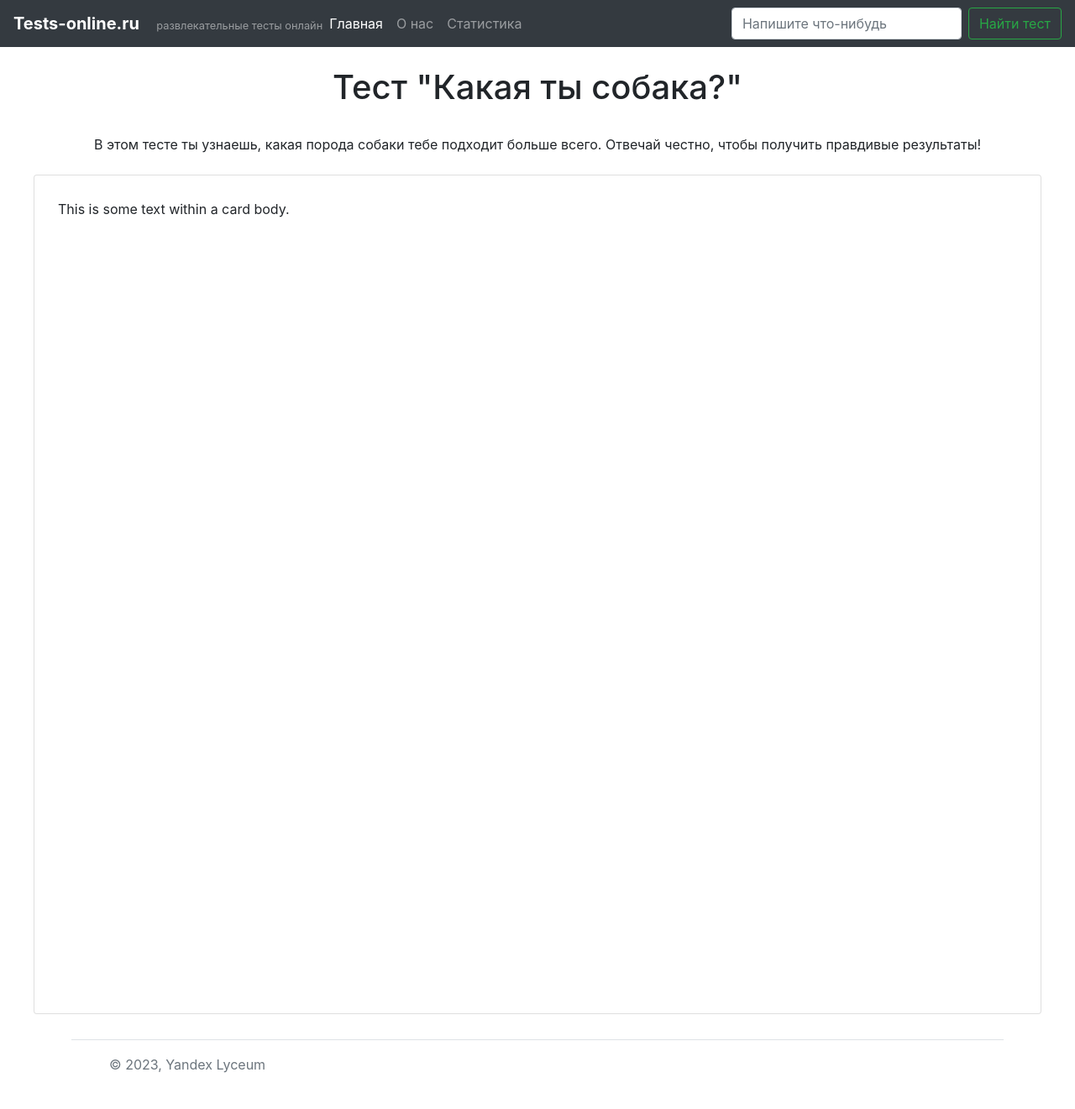
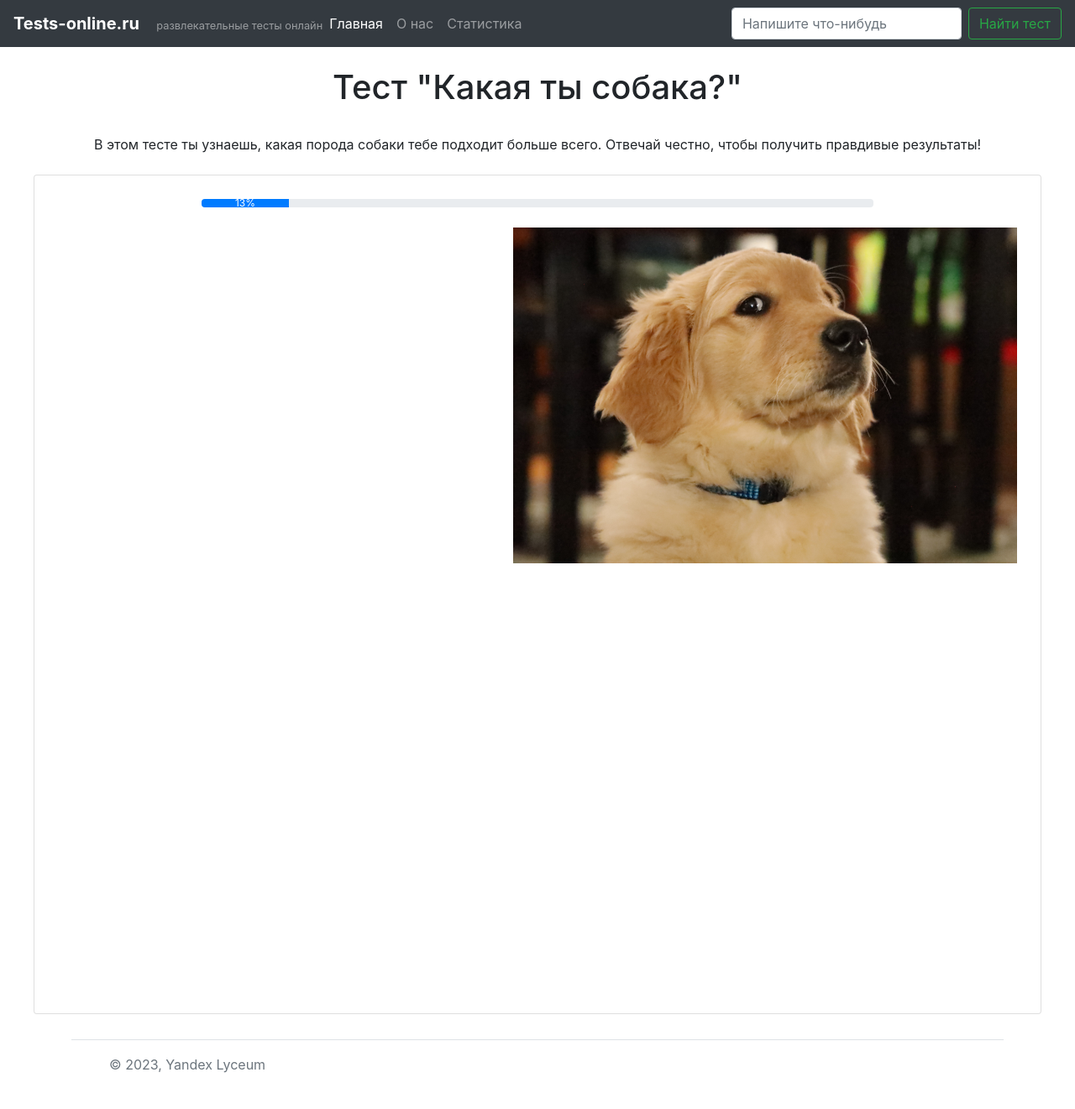
Before and after one commit to cyplenokk/site_tests, a Flask app: page /dog_test in a window 1280 px wide. Shown: the whole page at 84% size. Run offline with Flask 3, Linux system fonts and the light colour scheme; some libraries are stand-ins or nearby versions.

Commit message:
jbjblbbl

```diff
--- a/templates/dog_test.html
+++ b/templates/dog_test.html
@@ -9,16 +9,40 @@
     height: 1000px;
     width: 1200px;
   }
+  .img {
+    object-fit: cover;
+    width: 600px;
+    height: 400px;
+    float: right;
+  }
+  .progress {
+    margin-left: auto;
+    margin-right: auto;
+    object-fit: cover;
+    width: 800px;
+    height: 10px;
+  }
+
+
+
+
 
 </style>
 
 <br><h1 class="header_site">Тест "Какая ты собака?"</h1><br>
-<div class="header_site">В этом тесте ты узнаешь, какая порода собаки тебе подходит больше всего. Отвечай честно, чтобы получить правдивые результаты!</div><br>
+<div class="header_site">В этом тесте ты узнаешь, какая порода собаки тебе подходит больше всего. Отвечай честно, чтобы
+    получить правдивые результаты!
+</div><br>
 
 <div class="card mx-auto p-2">
-  <div class="card-body">
-    This is some text within a card body.
-  </div>
+    <div class="card-body">
+        <div class="progress" role="progressbar" aria-label="Example with label" aria-valuenow="25" aria-valuemin="0"
+             aria-valuemax="100">
+            <div class="progress-bar" style="width: 13%">13%</div>
+        </div>
+        <br>
+        <img src="static/img/dog1.jpeg" class="img" alt="...">
+    </div>
 </div>
 
 
```
